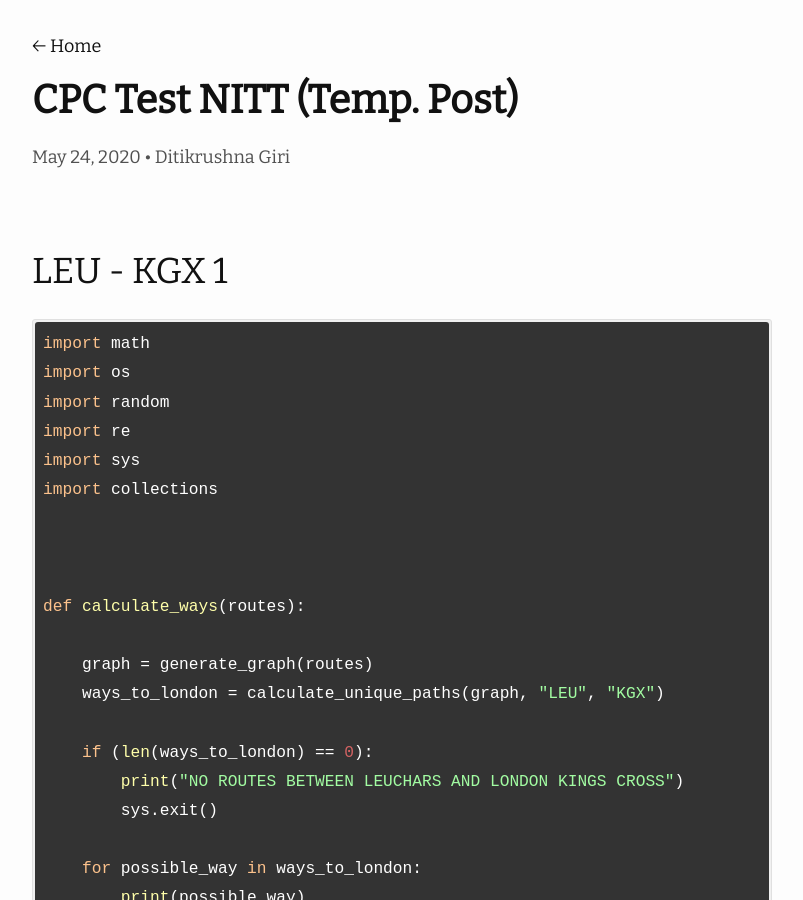
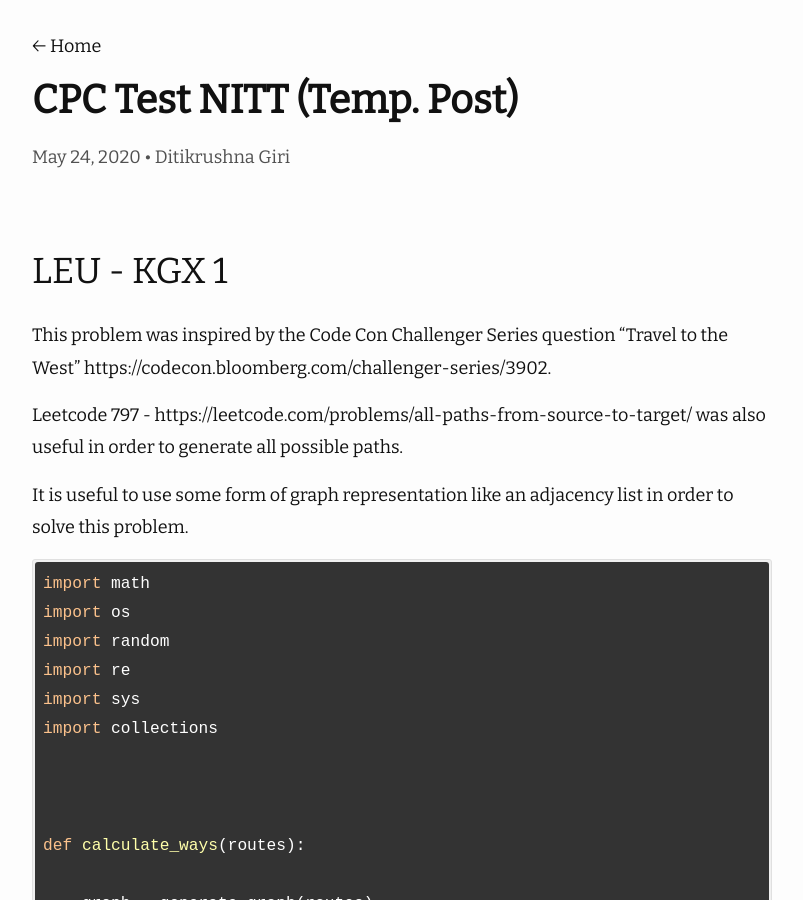
Before and after one commit to ditikrushna/eNotes, a Jekyll site: the page built from _posts/2020-05-24-code-highlight-tests.md, in a window 1280 px wide and 900 px high. Shown: the whole window, without its empty margins (238-1041 px from the left). Built offline with Jekyll 4.4.1, drawn with Linux system fonts in a browser that asks for light colours; nearby versions of some CDN libraries.

Commit message:
Update 2020-05-24-code-highlight-tests.md

```diff
--- a/_posts/2020-05-24-code-highlight-tests.md
+++ b/_posts/2020-05-24-code-highlight-tests.md
@@ -7,6 +7,11 @@ author: "Ditikrushna Giri"
 
 
 ## LEU - KGX 1
+This problem was inspired by the Code Con Challenger Series question "Travel to the West" https://codecon.bloomberg.com/challenger-series/3902.
+
+Leetcode 797 - https://leetcode.com/problems/all-paths-from-source-to-target/ was also useful in order to generate all possible paths.
+
+It is useful to use some form of graph representation like an adjacency list in order to solve this problem.
 
 
 
```
